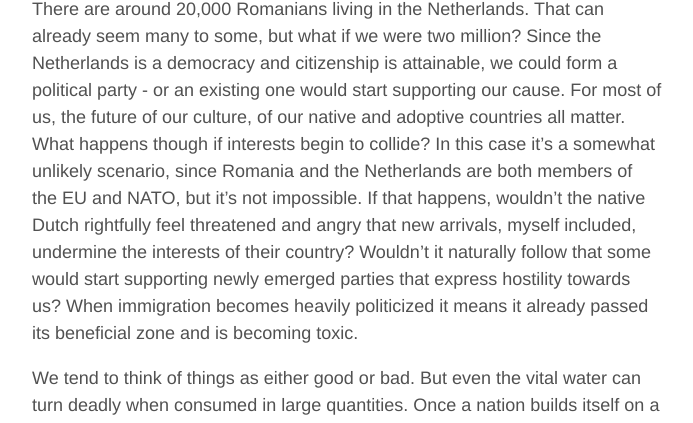
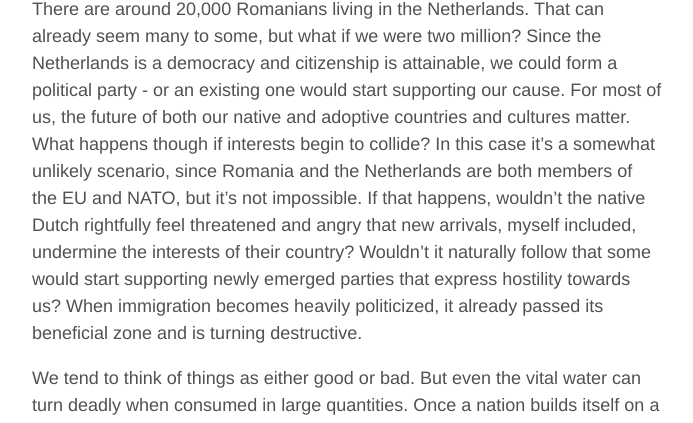
Before and after one commit to aoghina/aoghina.github.io, a Jekyll site: the page built from _posts/2017-02-25-the-hormesis-of-immigration.md, in a window 1280 px wide and 900 px high, scrolled down 946 px. Shown: the part 261-684 px from the top of the window, without its empty margins (293-986 px from the left). Built offline with Jekyll 4.4.1, drawn with Linux system fonts in a browser that asks for light colours; comment, search, counter and statistics services are not loaded.

Commit message:
Update hormesis

```diff
--- a/_posts/2017-02-25-the-hormesis-of-immigration.md
+++ b/_posts/2017-02-25-the-hormesis-of-immigration.md
@@ -16,7 +16,7 @@ A phenomena is hormetic when it's beneficial at low doses but becomes harmful at
 
 Most citizens are welcoming with foreigners and receive them with open arms at first. I still remember the curiosity I felt when meeting the first foreigners in post-communist Romania. The locals and the new arrivals can learn and complement each other, expand their view of the world, merge destinies and work together for a better life and common future. But when too many people come at once, it leads to frictions. The more arrive in a shorter period of time, the more different and compact their goals and values, the more dangerous the conflicts that arise. The positive effects of immigration revert and the atmosphere becomes toxic for both communities. It is a fatal mistake to think this problem can be solved with an integration course.
 
-There are around 20,000 Romanians living in the Netherlands. That can already seem many to some, but what if we were two million? Since the Netherlands is a democracy and citizenship is attainable, we could form a political party - or an existing one would start supporting our cause. For most of us, the future of our culture, of our native and adoptive countries all matter. What happens though if interests begin to collide? In this case it's a somewhat unlikely scenario, since Romania and the Netherlands are both members of the EU and NATO, but it's not impossible. If that happens, wouldn't the native Dutch rightfully feel threatened and angry that new arrivals, myself included, undermine the interests of their country? Wouldn't it naturally follow that some would start supporting newly emerged parties that express hostility towards us? When immigration becomes heavily politicized it means it already passed its beneficial zone and is becoming toxic.
+There are around 20,000 Romanians living in the Netherlands. That can already seem many to some, but what if we were two million? Since the Netherlands is a democracy and citizenship is attainable, we could form a political party - or an existing one would start supporting our cause. For most of us, the future of both our native and adoptive countries and cultures matter. What happens though if interests begin to collide? In this case it's a somewhat unlikely scenario, since Romania and the Netherlands are both members of the EU and NATO, but it's not impossible. If that happens, wouldn't the native Dutch rightfully feel threatened and angry that new arrivals, myself included, undermine the interests of their country? Wouldn't it naturally follow that some would start supporting newly emerged parties that express hostility towards us? When immigration becomes heavily politicized, it already passed its beneficial zone and is turning destructive.
 
 We tend to think of things as either good or bad. But even the vital water can turn deadly when consumed in large quantities. Once a nation builds itself on a homeland, immigration is good in certain conditions. Quantity, cultural compatibility, the skills and goals of new arrivals matter. To me it seems that countries in Western Europe have already passed their hormetic zone. One quarter of the London population was born outside Europe. In France, 20% of the metropolitan population currently consists of immigrants, some of whom resent their adoptive country. Only blinded by indoctrination can someone think these percentages can rise indefinitely without harm. It's delusional to claim that a growing part of the population suddenly suffers from some kind of personality flaw that makes them feel their country and culture are being threatened, and call all of them "racist". It's true that these feelings are amplified and exploited by ruthless politicians. We tend to overlook though the inconvenient aspect that frictions need to exist before hate can grow.
 
```
